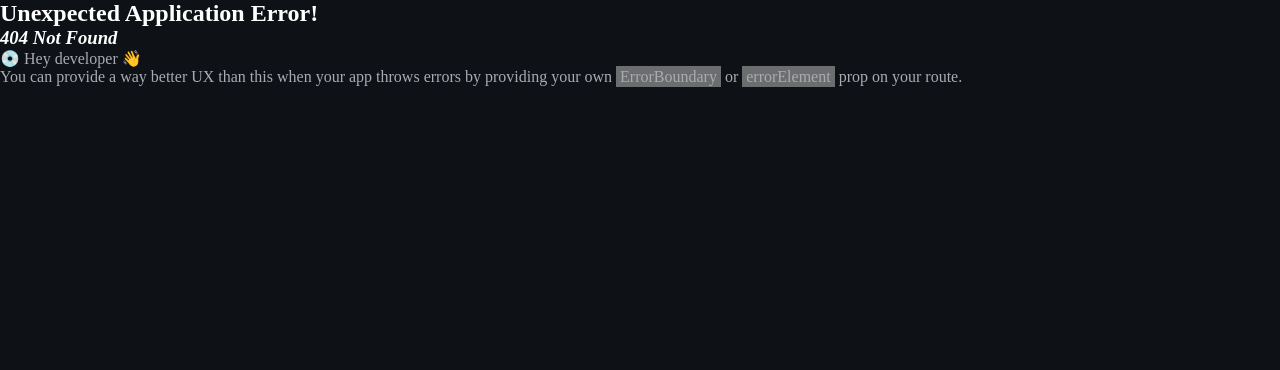
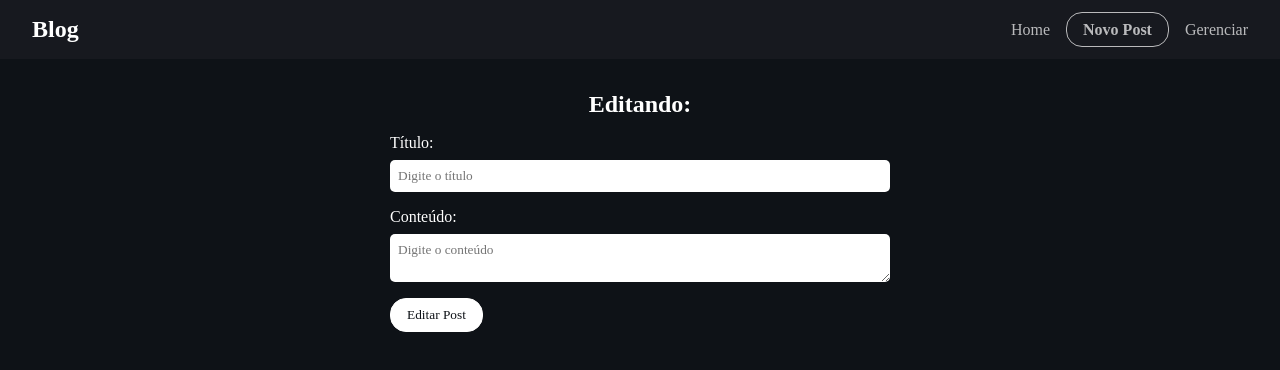
Before and after one commit to FellypeGC/blog-react-axios, a React (Vite) app: page /posts/edit/1 in a window 1280 px wide. Before the commit this address had no page. Shown: the top 370 px of the page. Built offline with nearby package versions, Linux system fonts and the light colour scheme; a web font is replaced by a local one.

Commit message:
creating post editing page

```diff
--- a/src/main.jsx
+++ b/src/main.jsx
@@ -10,6 +10,7 @@
 import NewPost from './routes/NewPost.jsx'
 import Post from './routes/Post.jsx'
 import Admin from './routes/Admin.jsx'
+import EditPost from './routes/EditPost.jsx'
 
 const router = createBrowserRouter([
   {
@@ -30,6 +31,10 @@
       {
         path: "/admin",
         element: <Admin />
+      },
+      {
+        path: "/posts/edit/:id",
+        element: <EditPost />
       }
     ]
   }
--- a/src/routes/Admin.jsx
+++ b/src/routes/Admin.jsx
@@ -39,7 +39,7 @@
           <div className="post" key={post.id}>
             <h2>{post.title}</h2>
             <div className="actions">
-              <Link className="btn edit-btn">Editar</Link>
+              <Link to={`/posts/edit/${post.id}`} className="btn edit-btn">Editar</Link>
               <button className="btn delete-btn" onClick={() => deletePost(post.id)}>Excluir</button>
             </div>
           </div>
--- /dev/null
+++ b/src/routes/EditPost.jsx
@@ -0,0 +1,45 @@
+import "./NewPost.css"
+
+import blogFetch from "../axios/config"
+
+import { useState, useEffect } from "react"
+
+import { useParams, useNavigate } from "react-router-dom"
+
+const EditPost = () => {
+  const navigate = useNavigate();
+
+  const [title, setTitle] = useState();
+  const [body, setBody] = useState();
+
+  const { id } = useParams();
+
+  return (
+    <div className='new-post'>
+      <h2>Editando: {title}</h2>
+      <form>
+        <div className="form-control">
+          <label htmlFor="title">Título:</label>
+          <input
+            type="text"
+            name='title'
+            placeholder='Digite o título'
+            onChange={(e) => setTitle(e.target.value)}
+          />
+        </div>
+        <div className="form-control">
+          <label htmlFor="body">Conteúdo:</label>
+          <textarea
+            name="body"
+            id="body"
+            placeholder='Digite o conteúdo'
+            onChange={(e) => setBody(e.target.value)}
+          ></textarea>
+        </div>
+        <input type="submit" value="Editar Post" className='btn' />
+      </form>
+    </div>
+  )
+}
+
+export default EditPost
```
